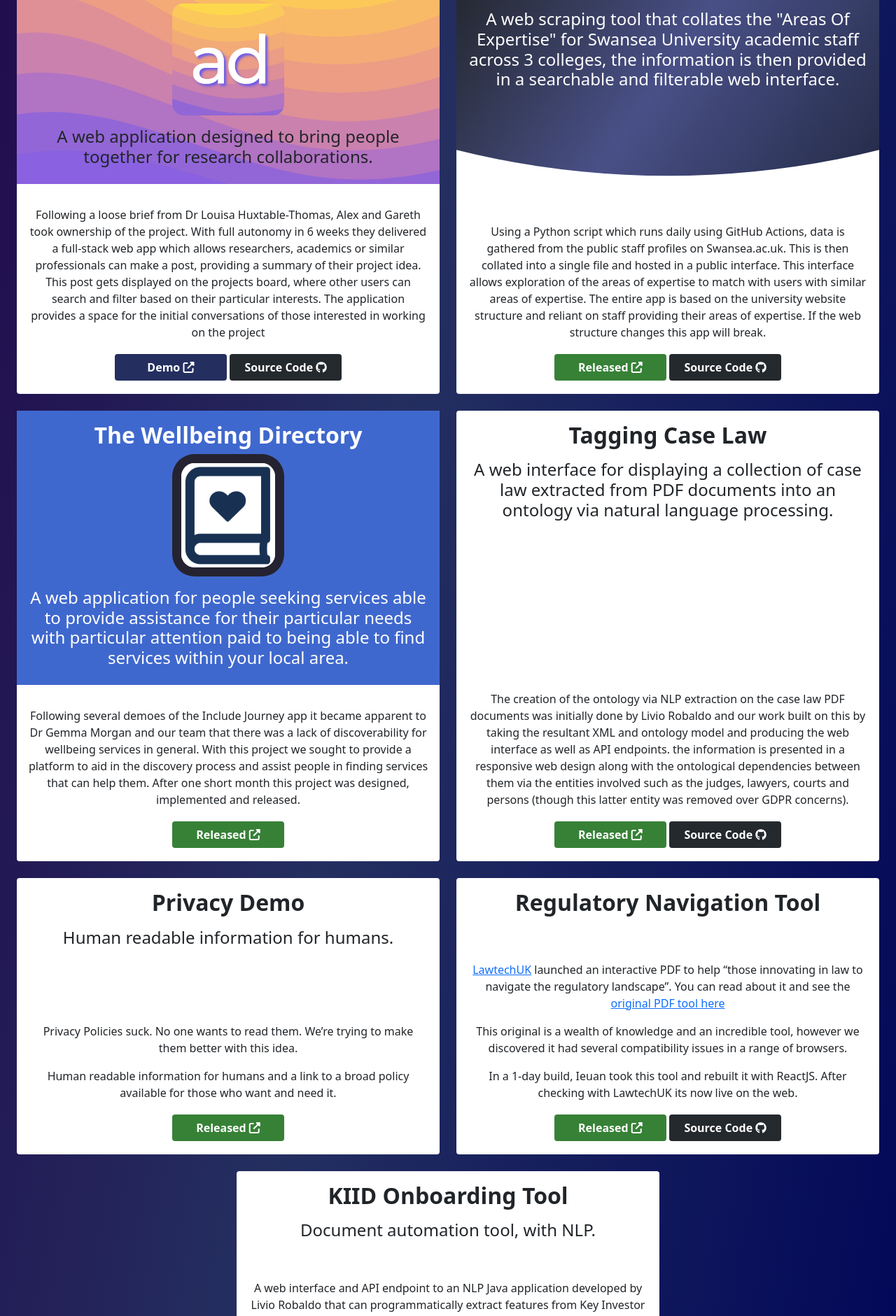
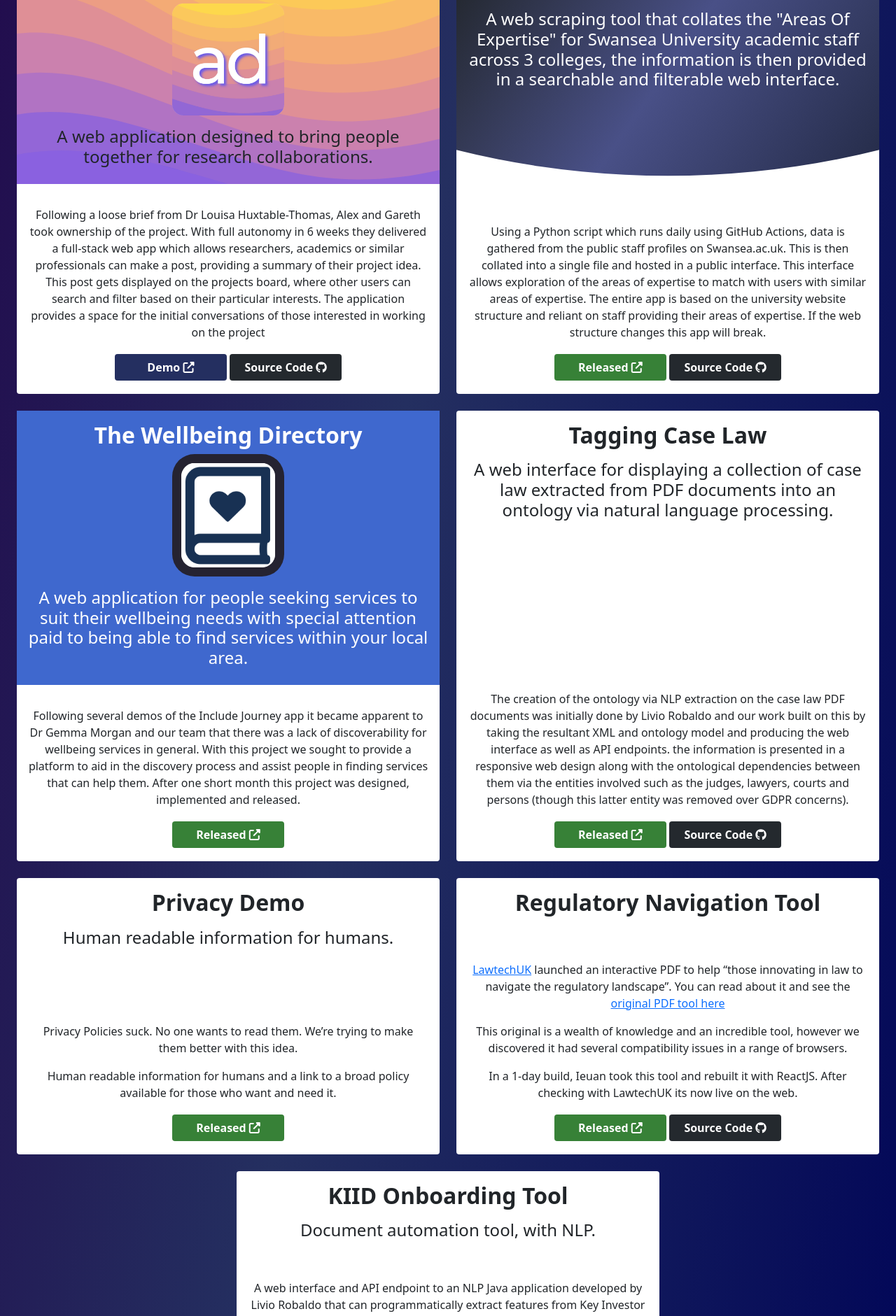
Before and after one commit to Legal-Innovation-Lab-Wales/dev-page, a Jekyll site: the page built from index.html, in a window 1280 px wide. Shown: the part 2139-4020 px from the top of the page at 70% size. Built offline with Jekyll 4.4.1, drawn with Linux system fonts in a browser that asks for light colours; nearby versions of some CDN libraries.

Commit message:
Improved wellbeing directory summary

```diff
--- a/_data/projects.yml
+++ b/_data/projects.yml
@@ -132,9 +132,9 @@
   link: https://wellbeing-directory.legaltech.wales/
   open-source: false
   image: wellbeing-directory
-  headline: A web application for people seeking services able to provide assistance for their particular needs with particular attention paid to being able to find services within your local area.
+  headline: A web application for people seeking services to suit their wellbeing needs with special attention paid to being able to find services within your local area.
   summary: |
-    Following several demoes of the Include Journey app it became apparent to Dr Gemma Morgan and our team that there was a lack of discoverability for wellbeing services in general. With this project we sought to
+    Following several demos of the Include Journey app it became apparent to Dr Gemma Morgan and our team that there was a lack of discoverability for wellbeing services in general. With this project we sought to
     provide a platform to aid in the discovery process and assist people in finding services that can help them. After one short month this project was designed, implemented and released.
   overview: |
     A web application that hosts wellbeing service data as maintained by colleagues. Each service has a brief description on who they are and what they do, a list of what types of services they offer, links
```
